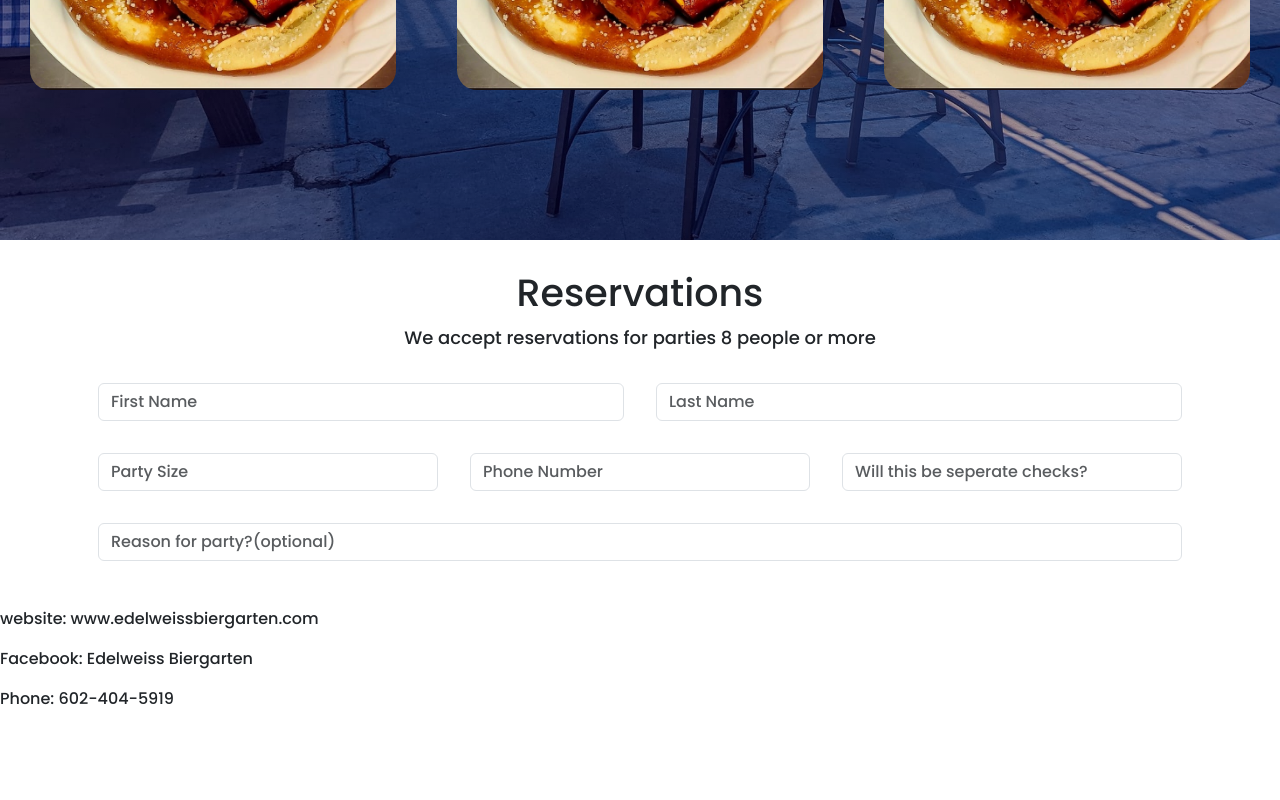
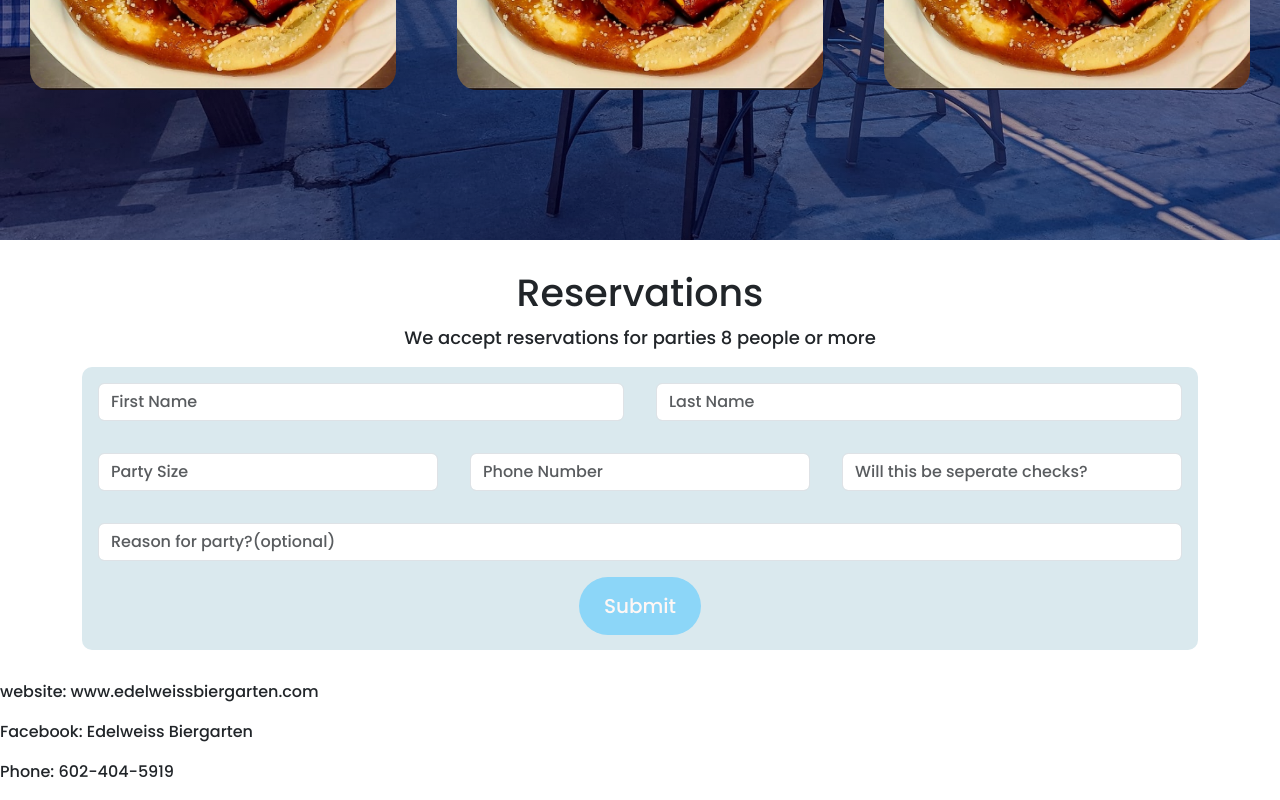
Before and after one commit to Andee-R/edelweiss-lp, a React (Create React App) app: page / in a window 1280 px wide. Shown: the part 2160-2960 px from the top of the page. Before the commit the page ends 2887 px from the top, so only its background shows below. Built offline with nearby package versions, Linux system fonts and the light colour scheme.

Commit message:
form background

```diff
--- a/src/App.css
+++ b/src/App.css
@@ -2,7 +2,7 @@
 :root {
   --branding-color: #8cd6f8;
   --primary-color: #fff7f5;
-  --secondary-color: #47ac3b;
+  --secondary-color: #dae9ee;
 }
 * {
   font-family: "Poppins", sans-serif;
--- a/src/Components/Reservations/ReservationForm.jsx
+++ b/src/Components/Reservations/ReservationForm.jsx
@@ -32,7 +32,6 @@ const ReservationForm = () => {
                 placeholder="Party Size"
               />
             </div>
-
             <div className="col-4 p-3">
               <input
                 type="text"
@@ -60,6 +59,7 @@ const ReservationForm = () => {
               />
             </div>
           </div>
+          <button className="btn"> Submit</button>
         </form>
       </div>
     </>
--- a/src/Components/Reservations/Reservations.css
+++ b/src/Components/Reservations/Reservations.css
@@ -9,3 +9,22 @@
 .reservations p {
   font-size: 18px;
 }
+
+.reservationForm {
+  background: var(--secondary-color);
+  border-radius: 10px;
+  padding-bottom: 15px;
+}
+.reservationForm .btn {
+  padding: 14px 25px;
+  font-size: 20px;
+  background: var(--branding-color);
+  color: var(--primary-color);
+  border-radius: 30px;
+  cursor: pointer;
+  border: 0;
+  outline: 0;
+}
+.reservationForm .btn :hover {
+  color: var(--branding-color);
+}
```
